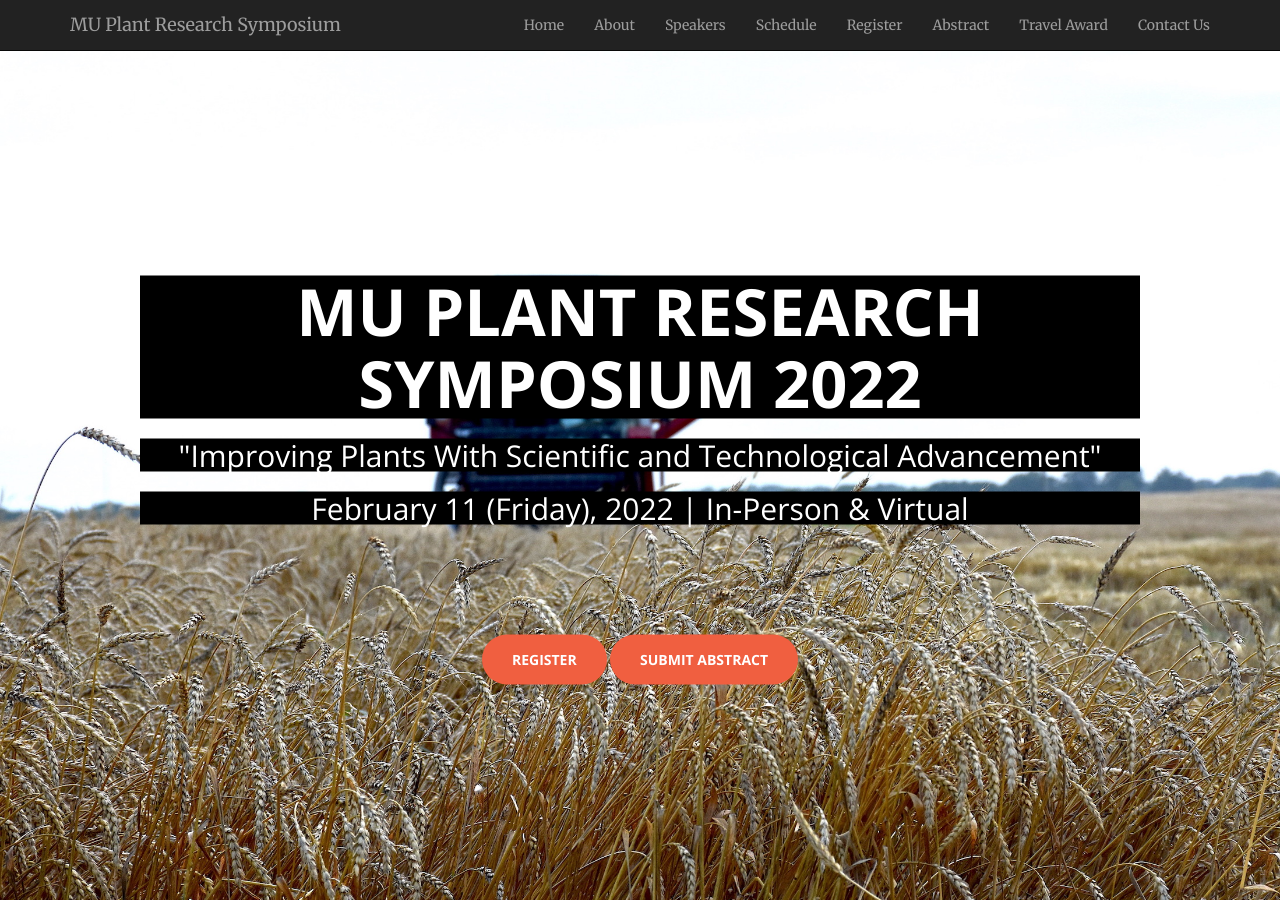
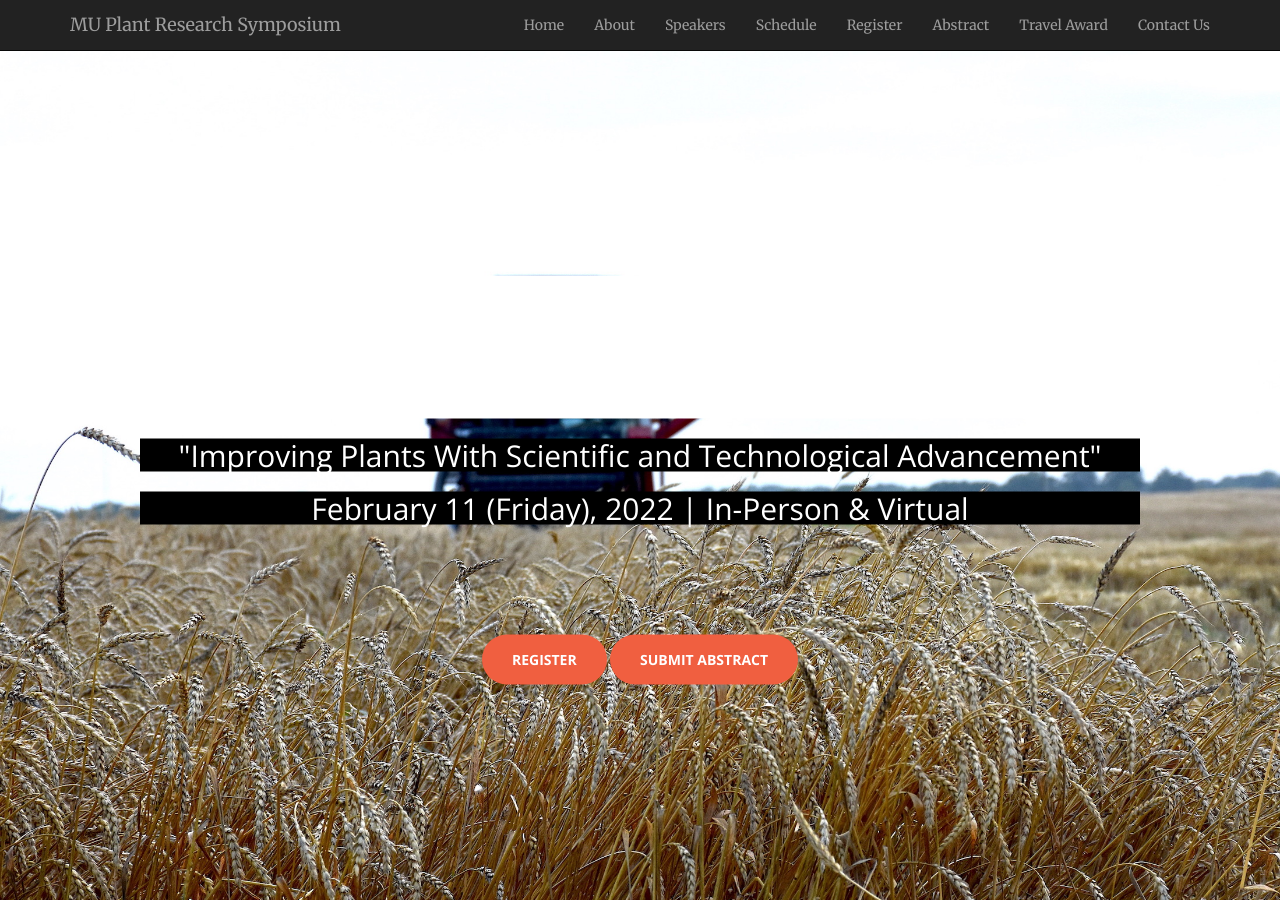
Before and after one commit to mupioneersymposium/mupioneersymposium.github.io, a Jekyll site: the page built from index.html, in a window 1280 px wide and 900 px high. Built offline with Jekyll 4.4.1, drawn with Linux system fonts in a browser that asks for light colours.

Commit message:
Update header.html

```diff
--- a/_includes/header.html
+++ b/_includes/header.html
@@ -2,7 +2,7 @@
     <div class="header-content">
         <div class="header-content-inner">
             <br/><br/><br/>
-            <h1 style="background-color:black;">MU Plant Research Symposium 2022</h1>
+            <h1 style="background-color:white;">MU Plant Research Symposium 2022</h1>
             <h2 style="background-color:black;">"Improving Plants With Scientific and Technological Advancement"</h2>
             <h2 style="background-color:black;">February 11 (Friday), 2022 | In-Person & Virtual </h2>
             <br/><br/><br/><br/><br/>
```
